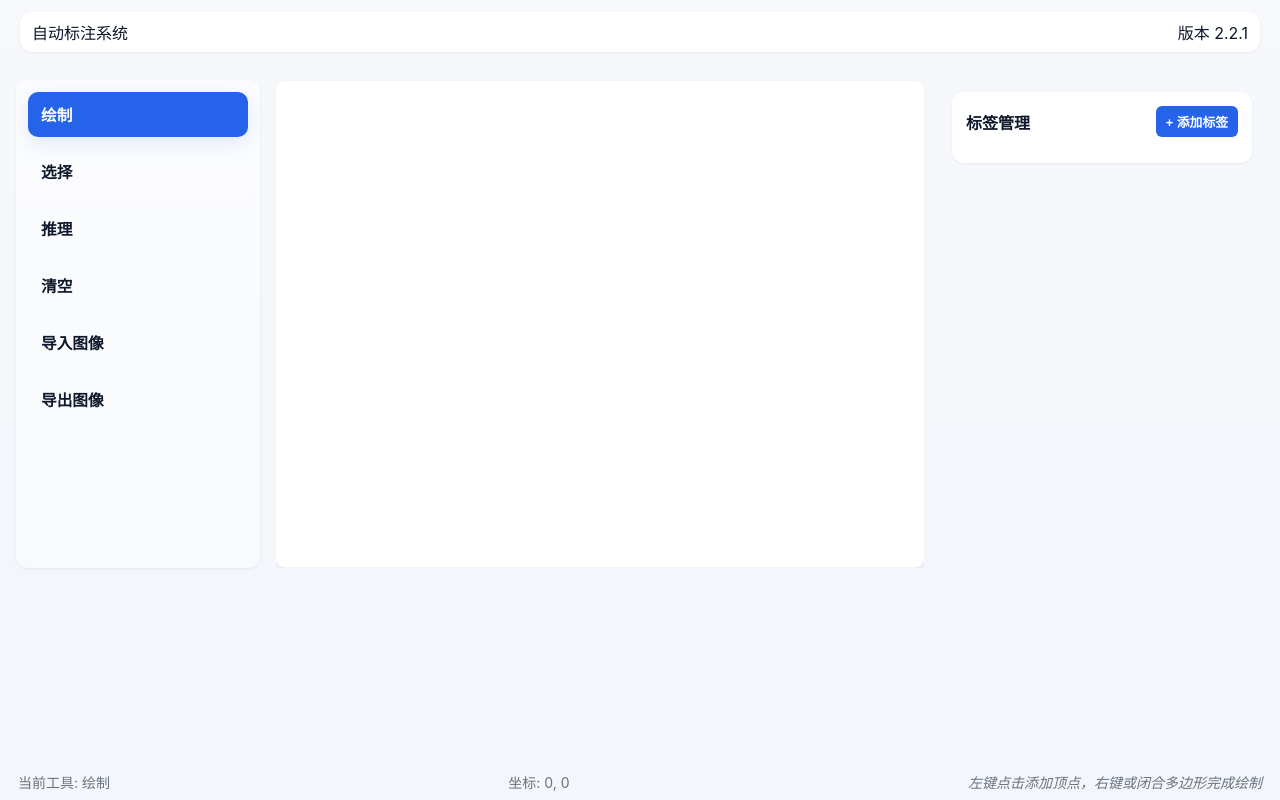
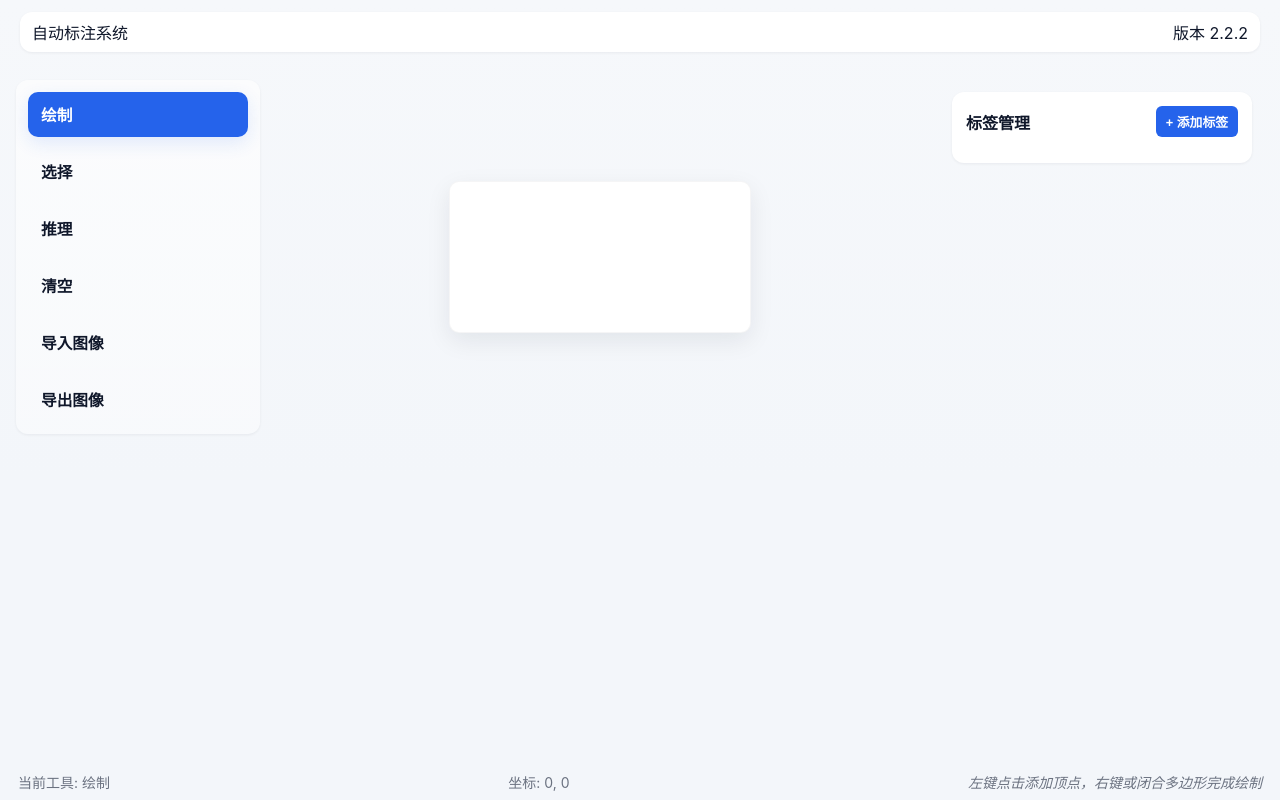
Before and after one commit to zhiyizhimou/createlabel, a plain HTML site: page index.html in a window 1280 px wide. Drawn offline with Linux system fonts and the light colour scheme.

Commit message:
更新版本号以及画布优化

```diff
--- a/index.html
+++ b/index.html
@@ -13,7 +13,7 @@
     <div id="top-bar">
         <div class="top-bar-inner">
             <span>自动标注系统</span>
-            <span>版本 2.2.1</span>
+            <span>版本 2.2.2</span>
         </div>
     </div>
 
@@ -32,7 +32,7 @@
 
             <!-- 中间画布区域 -->
             <div id="canvas-container">
-                <canvas id="canvas" width="800" height="600"></canvas>
+                <canvas id="canvas"></canvas>
             </div>
             <!-- 右侧属性面板：包含标签管理 -->
             <div id="properties-panel">
```
